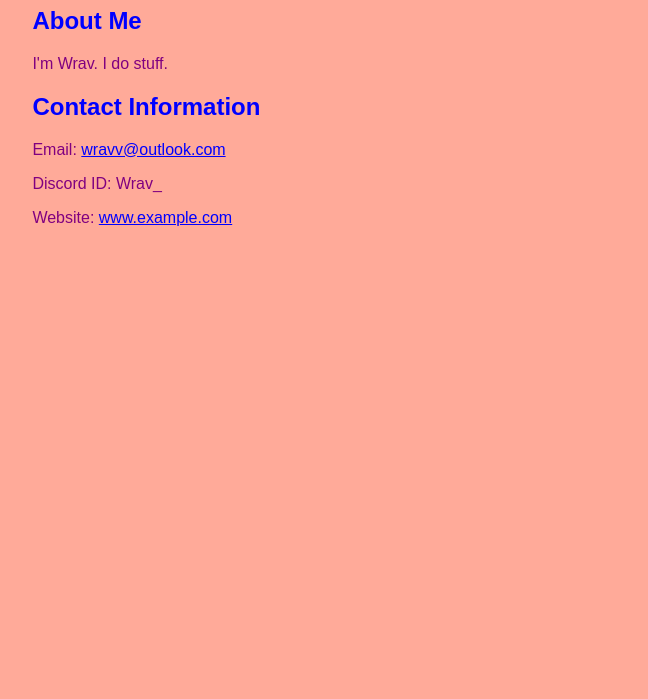
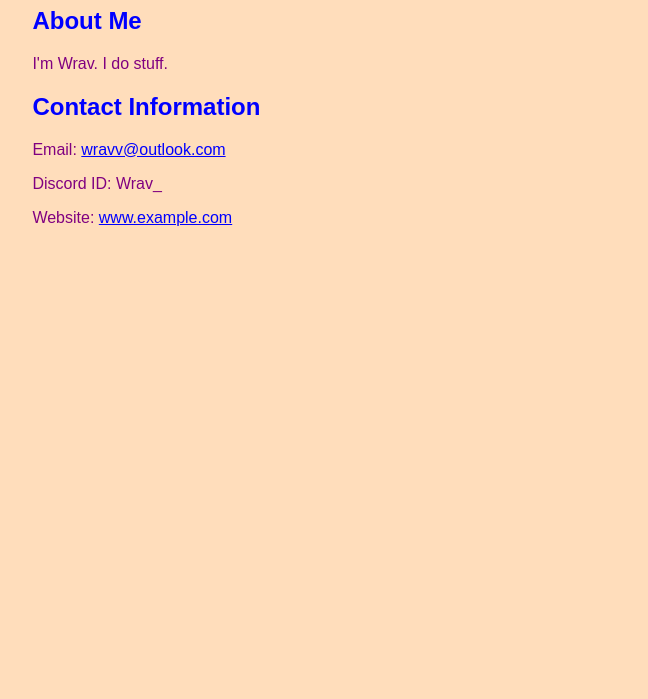
Before and after one commit to WravVV/wravvv.github.io, a plain HTML site: page index.html in a window 1280 px wide. Shown: the part 101-800 px from the top of the page, without its empty margins (102-750 px from the left). Drawn offline with Linux system fonts and the light colour scheme.

Commit message:
collloooors

```diff
--- a/index.html
+++ b/index.html
@@ -6,7 +6,7 @@
     <title>Wrav's Personal Webpage</title>
     <style>
         body {
-            background-color: #FFAA99;
+            background-color: #FFDDBB;
             color: purple;
             font-family: comic-sans, sans-serif;
         }
```
